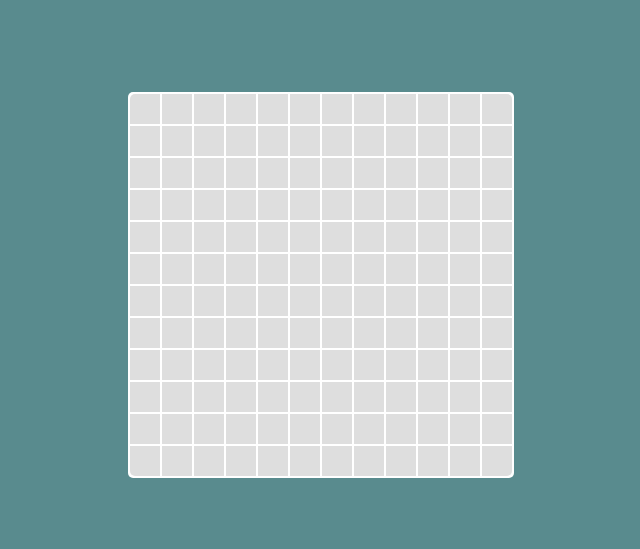
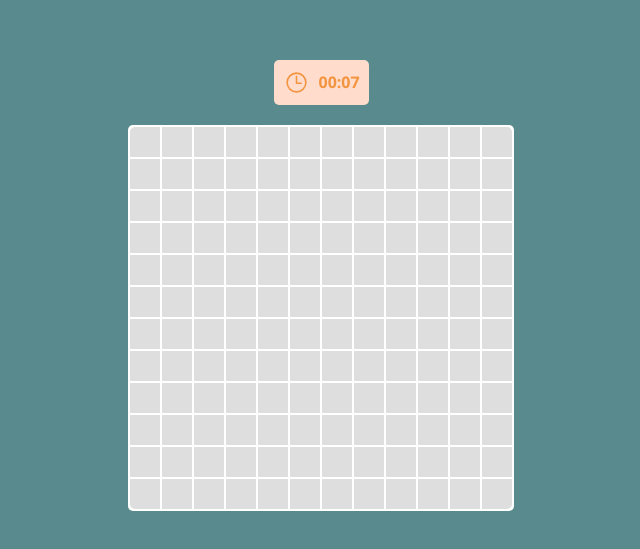
Before and after one commit to cedric69lt/Minesweeper, a React (Create React App) app: page / in a window 1280 px wide. Shown: the part 115-664 px from the top of the page, without its empty margins (319-959 px from the left). Built offline with nearby package versions, Linux system fonts and the light colour scheme.

Commit message:
✨ (game): Added Clock Timer
Added clock timer displaying elapsed time since the beginning of the game

```diff
--- a/src/App.scss
+++ b/src/App.scss
@@ -1,7 +1,9 @@
 .App {
 	display: flex;
+	flex-direction: column;
 	justify-content: center;
 	align-items: center;
+	gap: 20px;
 	width: 100%;
 	height: 100%;
 }
--- a/src/App.tsx
+++ b/src/App.tsx
@@ -1,9 +1,11 @@
 import './App.scss';
 import Grid from './components/Grid/Grid';
+import Timer from './components/Timer/Timer';
 
 const App = () => {
 	return (
 		<div className='App'>
+			<Timer />
 			<Grid />
 		</div>
 	);
--- /dev/null
+++ b/src/assets/clock.tsx
@@ -0,0 +1,27 @@
+const Clock = (props: any) => {
+	return (
+		<svg
+			xmlns='http://www.w3.org/2000/svg'
+			viewBox='0 0 512 512'
+			{...props}
+		>
+			<path
+				d='M256 64C150 64 64 150 64 256s86 192 192 192 192-86 192-192S362 64 256 64z'
+				fill='none'
+				stroke='currentColor'
+				strokeMiterlimit='10'
+				strokeWidth='32'
+			/>
+			<path
+				fill='none'
+				stroke='currentColor'
+				strokeLinecap='round'
+				strokeLinejoin='round'
+				strokeWidth='32'
+				d='M256 128v144h96'
+			/>
+		</svg>
+	);
+};
+
+export default Clock;
--- /dev/null
+++ b/src/components/Timer/Timer.tsx
@@ -0,0 +1,42 @@
+// ---------------------------------------------------------------------------------------------------------------------
+//!                                                       Imports
+// ---------------------------------------------------------------------------------------------------------------------
+
+// ------------------------------------------------------ React --------------------------------------------------------
+import { useEffect, useState } from 'react';
+// ---------------------------------------------------------------------------------------------------------------------
+
+// ----------------------------------------------------- Assets --------------------------------------------------------
+import Clock from '../../assets/clock';
+import './styles.scss';
+// ---------------------------------------------------------------------------------------------------------------------
+
+const Timer = () => {
+	const [startedTime] = useState<number>(Date.now());
+	const [displayedTime, setDisplayedTime] = useState<string>('00:00');
+
+	useEffect(() => {
+		const interval = setInterval(() => {
+			const elapsedTime = (Date.now() - startedTime) / 1000;
+
+			const seconds = Math.floor(elapsedTime % 60);
+			const strSeconds = seconds < 10 ? `0${seconds}` : `${seconds}`;
+
+			const minutes = Math.floor(elapsedTime / 60);
+			const strMinute = minutes < 10 ? `0${minutes}` : `${minutes}`;
+
+			setDisplayedTime(`${strMinute}:${strSeconds}`);
+		}, 500);
+
+		return () => clearInterval(interval);
+	}, [startedTime]);
+
+	return (
+		<div className='timer'>
+			<Clock />
+			<p>{displayedTime}</p>
+		</div>
+	);
+};
+
+export default Timer;
--- /dev/null
+++ b/src/components/Timer/styles.scss
@@ -0,0 +1,11 @@
+.timer {
+	display: grid;
+	grid-template-columns: 25px 40px;
+	align-items: center;
+	gap: 10px;
+	padding: 10px;
+	border-radius: 5px;
+	background-color: #ffdccb;
+	font-weight: 600;
+	color: #f39440;
+}
```
